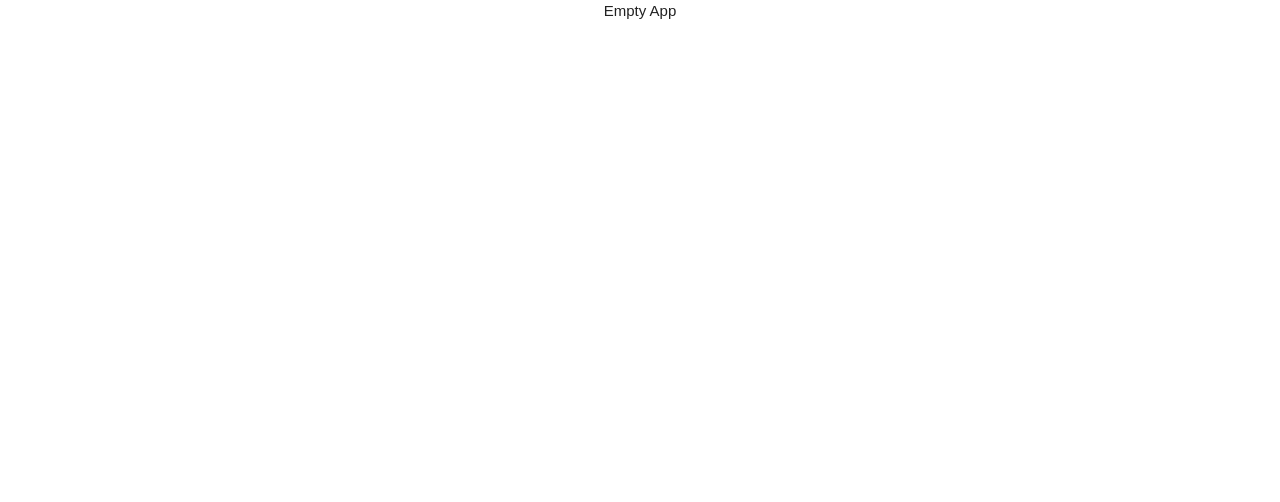
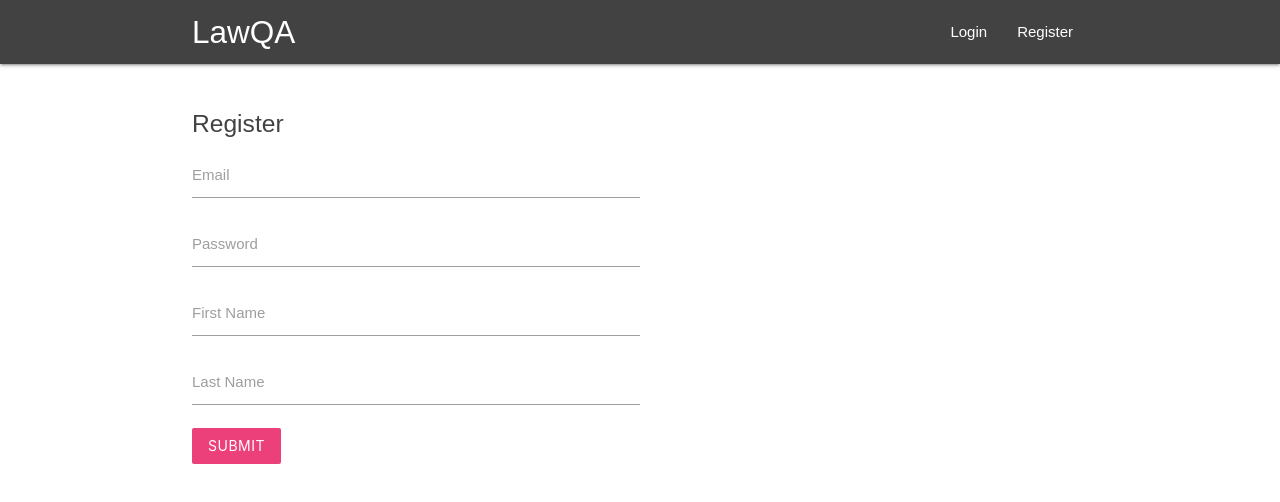
Before and after one commit to Mastakey/react-firebase-lawqa, a React (Create React App) app: page /register in a window 1280 px wide. Shown: the top 502 px of the page. Built offline with nearby package versions, Linux system fonts and the light colour scheme.

Commit message:
Header pages

```diff
--- a/package.json
+++ b/package.json
@@ -6,6 +6,7 @@
     "react": "^16.5.2",
     "react-dom": "^16.5.2",
     "react-router": "^4.3.1",
+    "react-router-dom": "^4.3.1",
     "react-scripts": "1.1.5"
   },
   "scripts": {
--- a/src/App.js
+++ b/src/App.js
@@ -1,12 +1,24 @@
 import React, { Component } from 'react';
-import './App.css';
+import { BrowserRouter, Switch, Route } from 'react-router-dom';
+
+import Header from './components/header/header';
+import Home from './components/content/home';
+import RegisterForm from './components/auth/register_form';
+import LoginForm from './components/auth/login_form';
 
 class App extends Component {
   render() {
     return (
-      <div className="App">
-        Empty App
-      </div>
+      <BrowserRouter>
+        <div>
+          <Header />
+          <Switch>
+            <Route exact path='/' component={Home} />
+            <Route path='/register' component={RegisterForm} />
+            <Route path='/login' component={LoginForm} />
+          </Switch>
+        </div>
+      </BrowserRouter>
     );
   }
 }
--- /dev/null
+++ b/src/components/auth/login_form.js
@@ -0,0 +1,39 @@
+import React, { Component } from 'react';
+
+class LoginForm extends Component {
+    state = {
+        email: '',
+        password: ''
+    }
+    handleChange(event) {
+        this.setState({
+            [event.target.id]: event.target.value
+        });
+    }
+    handleSubmit(event) {
+        event.preventDefault();
+        console.log(this.state);
+    }
+    render() {
+        return (
+            <div className="container">
+                <form onSubmit={this.handleSubmit.bind(this)} className="white">
+                    <h5 className="grey-text text-darken-3">Login</h5>
+                    <div className="input-field">
+                        <label htmlFor="email">Email</label>
+                        <input type="email" id="email" onChange={this.handleChange.bind(this)} />
+                    </div>
+                    <div className="input-field">
+                        <label htmlFor="password">Password</label>
+                        <input type="password" id="password" onChange={this.handleChange.bind(this)} />
+                    </div>
+                    <div className="input-field">
+                        <button className="btn pink lighten-1 z-depth-0">Login</button>
+                    </div>
+                </form>
+            </div>
+        );
+    }
+}
+
+export default LoginForm;
--- /dev/null
+++ b/src/components/auth/register_form.js
@@ -0,0 +1,52 @@
+import React, { Component } from 'react';
+
+class RegisterForm extends Component {
+    state = {
+        email: '',
+        password: '',
+        firstName: '',
+        lastName: ''
+    }
+
+    handleChange(event) {
+        this.setState({
+            [event.target.id]: event.target.value
+        });
+    }
+
+    handleSubmit(event) {
+        event.preventDefault();
+        console.log(this.state);
+    }
+
+    render() {
+        return (
+            <div className="container">
+                <form onSubmit={this.handleSubmit.bind(this)} className="white">
+                    <h5 className="grey-text text-darken-3">Register</h5>
+                    <div className="input-field">
+                        <label htmlFor="email">Email</label>
+                        <input type="email" id="email" onChange={this.handleChange.bind(this)} />
+                    </div>
+                    <div className="input-field">
+                        <label htmlFor="password">Password</label>
+                        <input type="password" id="password" onChange={this.handleChange.bind(this)} />
+                    </div>
+                    <div className="input-field">
+                        <label htmlFor="firstName">First Name</label>
+                        <input type="text" id="firstName" onChange={this.handleChange.bind(this)} />
+                    </div>
+                    <div className="input-field">
+                        <label htmlFor="lastName">Last Name</label>
+                        <input type="text" id="lastName" onChange={this.handleChange.bind(this)} />
+                    </div>
+                    <div className="input-field">
+                        <button className="btn pink lighten-1 z-depth-0">Submit</button>
+                    </div>
+                </form>
+            </div>
+        );
+    }
+}
+
+export default RegisterForm;
--- /dev/null
+++ b/src/components/content/home.js
@@ -0,0 +1,11 @@
+import React from 'react';
+
+const Home = () => {
+    return (
+        <div className="dashboard container">
+            <h3>Main Content</h3>
+        </div>
+    );
+}
+
+export default Home;
--- /dev/null
+++ b/src/components/header/header.js
@@ -0,0 +1,16 @@
+import React from 'react';
+import { Link } from 'react-router-dom';
+import HeaderLinks from './header_links';
+
+const Header = () => {
+    return (
+        <nav className="nav-wrapper grey darken-3">
+            <div className="container">
+                <Link to='/' className="brand-logo">LawQA</Link>
+                <HeaderLinks />
+            </div>
+        </nav>
+    );
+}
+
+export default Header;
--- /dev/null
+++ b/src/components/header/header_links.js
@@ -0,0 +1,13 @@
+import React from 'react';
+import { NavLink } from 'react-router-dom';
+
+const HeaderLinks = () => {
+    return (
+        <ul className="right">
+            <li><NavLink to='/login'>Login</NavLink></li>
+            <li><NavLink to='/register'>Register</NavLink></li>
+        </ul>
+    );
+}
+
+export default HeaderLinks;
--- a/src/index.css
+++ b/src/index.css
@@ -3,3 +3,9 @@ body {
   padding: 0;
   font-family: sans-serif;
 }
+
+form {
+  padding-top: 10px;
+  margin-top: 20px;
+  width: 50%;
+}
```
Also changed, not shown: src/components/content/questions.js (added), 1 other file (tests, documents, lock files or other folders).
